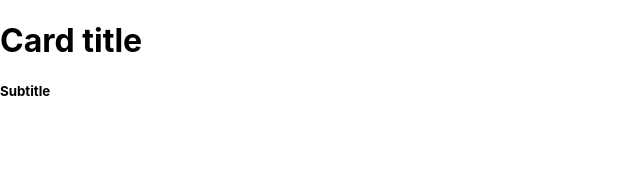
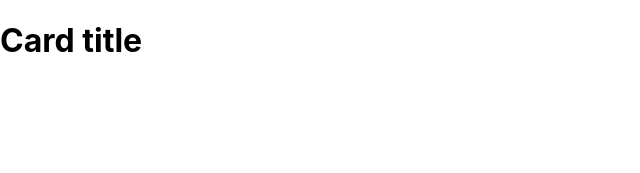
Before and after one commit to lflachs/Best-Cocktails-Recap-React, a React (Create React App) app: page / in a window 1280 px wide. Shown: the top 173 px of the page, without its empty margins (0-640 px from the left). Built offline with nearby package versions, Linux system fonts and the light colour scheme.

Commit message:
Create the first props for the Card

```diff
--- a/src/Components/Cards/Card.jsx
+++ b/src/Components/Cards/Card.jsx
@@ -1,10 +1,9 @@
 import React from "react";
 
-function Card() {
+function Card({ cardTitle, cardImage }) {
   return (
     <div className="card">
       <h1 className="card-title">Card title</h1>
-      <h5 className="card-subtitle">Subtitle</h5>
       {/* <PropertiesBloc /> */}
     </div>
   );
--- a/src/Pages/Homepage.jsx
+++ b/src/Pages/Homepage.jsx
@@ -2,7 +2,14 @@ import React from "react";
 import Card from "../Components/Cards/Card";
 
 function Homepage() {
-  return <Card />;
+  return (
+    <Card
+      cardTitle={"Lassi Khara"}
+      cardImage={
+        "https://www.thecocktaildb.com/images/media/drink/m1suzm1487603970.jpg"
+      }
+    />
+  );
 }
 
 export default Homepage;
```
